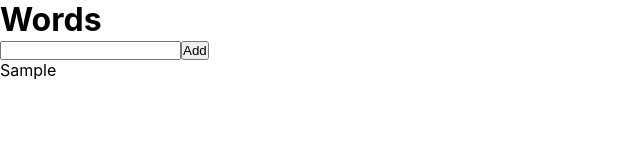
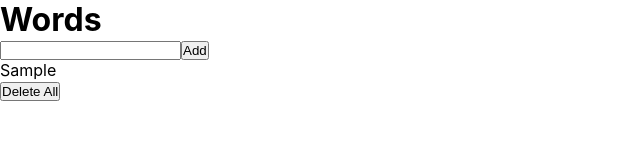
Before and after one commit to dand-code/plugin-chrome, a React (Create React App) app: page / in a window 1280 px wide. Both pictures are taken after typing "Sample" into the empty fields and a click on the button "Add". Shown: the top 160 px of the page, without its empty margins (0-640 px from the left). Built offline with nearby package versions, Linux system fonts and the light colour scheme.

Commit message:
set local storage and delete all content of local storage

```diff
--- a/src/components/AddWord.js
+++ b/src/components/AddWord.js
@@ -1,6 +1,9 @@
 import React from 'react';
 import { useRecoilState, useSetRecoilState } from 'recoil';
 import { textState, wordListState } from '../hooks/atom';
+import { save } from '../services/localStorage';
+
+import { listTableDB } from '../hooks/variables';
 
 
 function AddWord() {
@@ -19,6 +22,7 @@ function AddWord() {
     setWordList((...oldText) => {
       const newList = [].concat(...oldText);
       newList.push(text);
+      save(listTableDB, newList);
       return newList;
     });
     return setText('');
--- /dev/null
+++ b/src/components/Button.js
@@ -0,0 +1,24 @@
+import React from 'react';
+
+import { useSetRecoilState } from 'recoil';
+import { wordListState } from '../hooks/atom';
+
+import { save } from '../services/localStorage';
+import { listTableDB } from '../hooks/variables';
+
+function Button() {
+    const setWordList = useSetRecoilState(wordListState);
+
+    const deleteList = () => {
+        setWordList(() => {
+            save(listTableDB, []);
+            return [];
+          });
+    }
+
+  return (
+      <button onClick={deleteList}>Delete All</button>
+  )
+}
+
+export default Button;
--- a/src/components/Words.js
+++ b/src/components/Words.js
@@ -1,15 +1,23 @@
 import React from 'react';
+import Button from './Button';
 import { useRecoilValue} from 'recoil';
-import { updateWordList} from '../hooks/selector';
+import { updateWordList } from '../hooks/selector';
+
+import { fetch } from '../services/localStorage';
+import { listTableDB } from '../hooks/variables';
 
 function Words() {
   const todoList = useRecoilValue(updateWordList);
 
   return (
-    <ul>
-      {todoList}
-    </ul>
-  );
+    <div>
+      <ul>
+       {todoList}
+      </ul>
+      {!fetch(listTableDB) ? '' :  <Button />}
+
+    </div>
+  )
 }
 
 export default Words;
--- a/src/hooks/atom.js
+++ b/src/hooks/atom.js
@@ -1,4 +1,6 @@
 import { atom } from 'recoil';
+import { fetch } from '../services/localStorage';
+import { listTableDB } from '../hooks/variables';
 
 export const textState = atom({
     key: 'text',
@@ -6,5 +8,5 @@ export const textState = atom({
 });
 export const wordListState = atom({
     key: 'wordListState',
-    default: [],
+    default: fetch(listTableDB) || [],
 });
--- /dev/null
+++ b/src/hooks/variables.js
@@ -0,0 +1 @@
+export const listTableDB = "myList";
--- /dev/null
+++ b/src/services/localStorage.js
@@ -0,0 +1,10 @@
+function save(ref, item) {
+  localStorage.setItem(ref, JSON.stringify(item));
+}
+
+function fetch(ref) {
+  const item = localStorage.getItem(ref);
+  return JSON.parse(item);
+}
+
+export { save, fetch };
```
